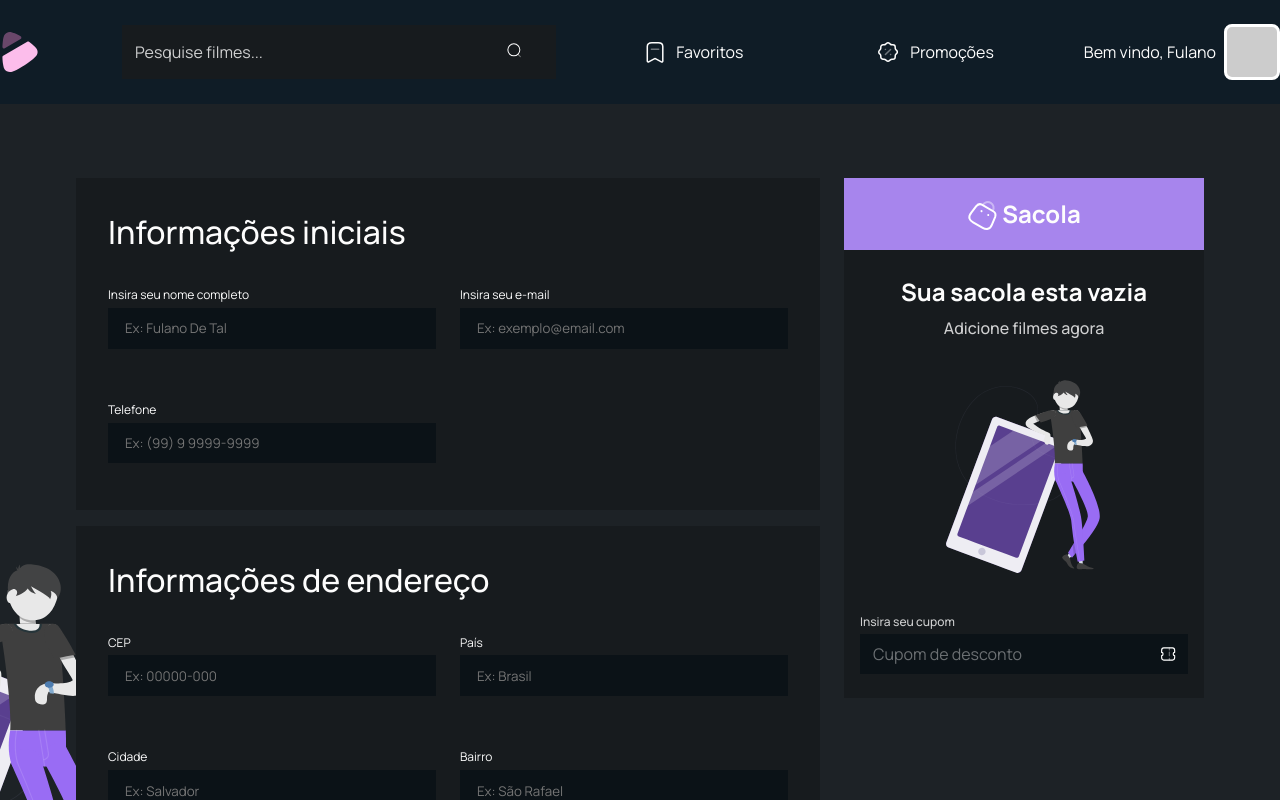
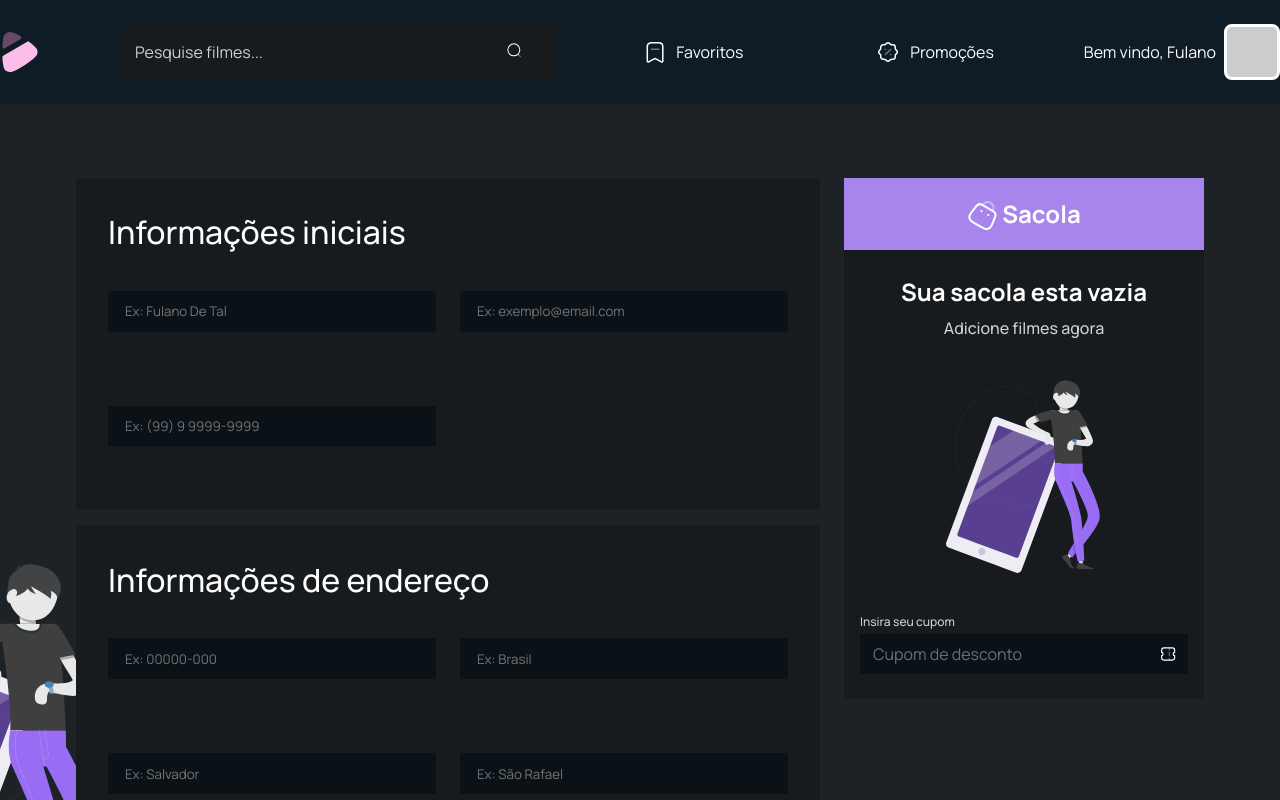
Before and after one commit to ramondorosario/remaking-e-commerce, a React (Create React App) app: page /confirmar-dados in a window 1280 px wide. Shown: the top 800 px of the page. Built offline with nearby package versions, Linux system fonts and the light colour scheme.

Commit message:
chore: rename props

```diff
--- a/src/components/Input/index.tsx
+++ b/src/components/Input/index.tsx
@@ -6,19 +6,19 @@ import { UseFormRegisterReturn } from 'react-hook-form';
 import s from './style.module.scss';
 
 interface IInputProps extends InputHTMLAttributes<HTMLInputElement> {
-	textLabel: string;
-	elementError: ReactNode;
+	label: string;
+	error: ReactNode;
 	register: UseFormRegisterReturn;
 }
 
 export const Input: React.FC<IInputProps> = (props) => {
-	const { textLabel, elementError, className, register } = props;
+	const { label, error, className, register } = props;
 
 	return (
 		<label className={`${s.container} ${className}`}>
-			<span>{textLabel}</span>
+			<span>{label}</span>
 			<input {...register} {...props} />
-			{elementError ?? ''}
+			{error ?? ''}
 		</label>
 	);
 };
```
